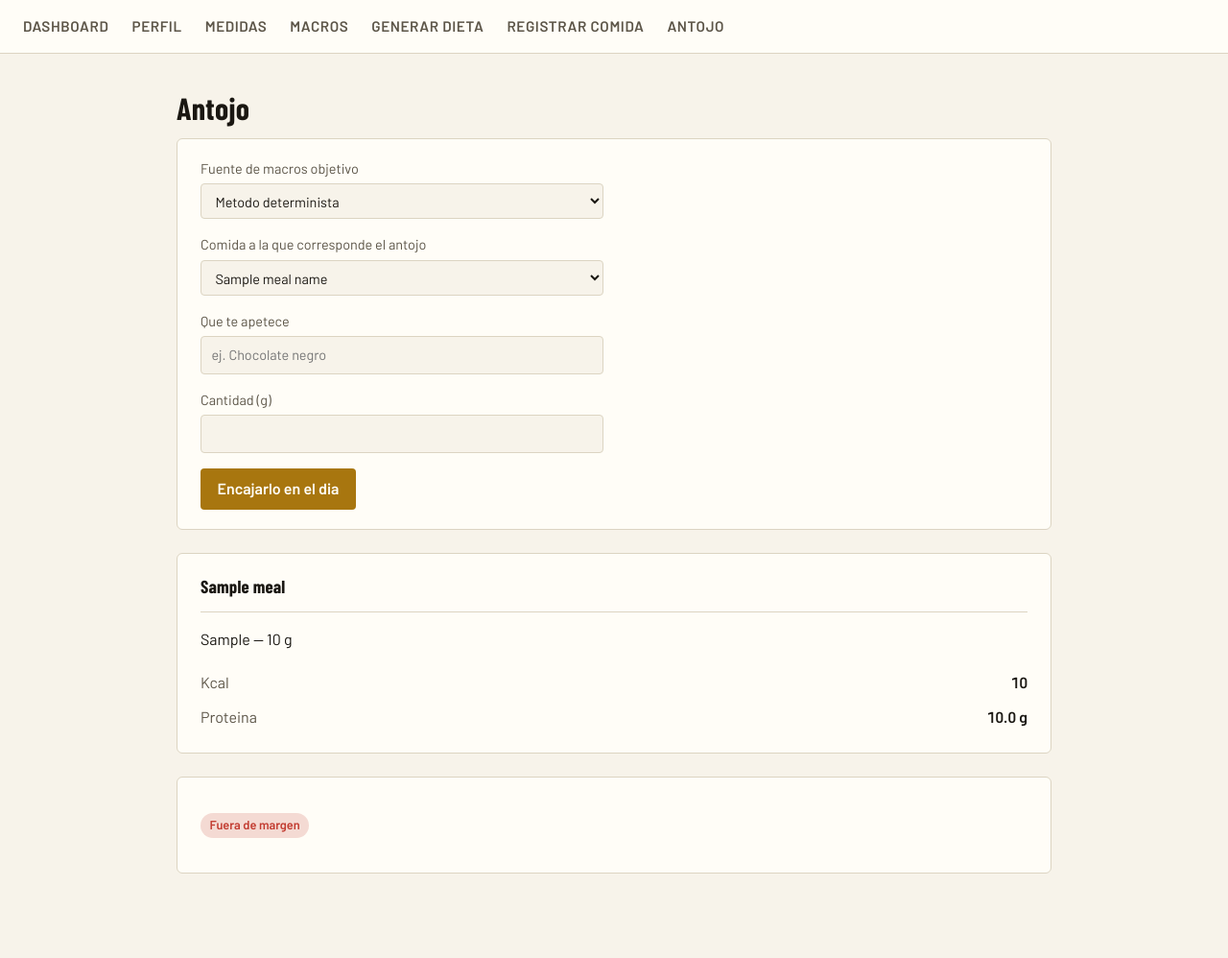
After one commit to Sorianoom/agente-nutricional, a FastAPI app: template app/templates/antojo.html in a window 1280 px wide. The commit adds this page. Shown: the whole page at 96% size. Run offline with FastAPI, Linux system fonts and the light colour scheme; the template is opened without the code that fills it: most values are stand-ins (such as "Sample title", 1, 10 or a date in 2020).

Commit message:
Add craving-fitting that regenerates the rest of the day around a fixed food

```diff
--- a/app/diet_generator.py
+++ b/app/diet_generator.py
@@ -29,12 +29,13 @@ MEAL_PROPOSAL_SCHEMA = {
     "additionalProperties": False,
 }
 
-DAY_SCHEMA = {
-    "type": "object",
-    "properties": {name: MEAL_PROPOSAL_SCHEMA for name in MEAL_NAMES},
-    "required": list(MEAL_NAMES),
-    "additionalProperties": False,
-}
+def _build_day_schema(meal_names: tuple) -> dict:
+    return {
+        "type": "object",
+        "properties": {name: MEAL_PROPOSAL_SCHEMA for name in meal_names},
+        "required": list(meal_names),
+        "additionalProperties": False,
+    }
 
 
 def within_tolerance(real: dict, target: dict, pct: float = 0.05) -> bool:
@@ -89,7 +90,9 @@ def _day_totals(meals: list) -> dict:
     return {key: sum(meal[key] for meal in meals) for key in MACRO_KEYS}
 
 
-def _call_agent_for_day(target: dict, goal: str, hints: dict, previous_attempt_note: str) -> dict:
+def _call_agent_for_day(
+    target: dict, goal: str, hints: dict, previous_attempt_note: str, meal_names: tuple = MEAL_NAMES
+) -> dict:
     AGENT_CWD.mkdir(parents=True, exist_ok=True)
     options = ClaudeAgentOptions(
         system_prompt=(
@@ -102,18 +105,18 @@ def _call_agent_for_day(target: dict, goal: str, hints: dict, previous_attempt_n
         cwd=str(AGENT_CWD),
         setting_sources=[],
         allowed_tools=[],
-        output_format={"type": "json_schema", "schema": DAY_SCHEMA},
+        output_format={"type": "json_schema", "schema": _build_day_schema(meal_names)},
     )
     hints_lines = [f"- {meal}: {hint}" for meal, hint in hints.items() if hint]
     hints_text = ("Directrices por comida (orientacion suave, no exacta):\n" + "\n".join(hints_lines) + "\n") if hints_lines else ""
     prompt = (
-        f"Objetivo del dia: {json.dumps(target, ensure_ascii=False)}\n"
+        f"Objetivo para estas comidas: {json.dumps(target, ensure_ascii=False)}\n"
         f"Objetivo del usuario: {goal}\n"
         f"Alimentos a evitar: {', '.join(EXCLUDED_FOODS)}\n"
         f"{hints_text}"
         f"{previous_attempt_note}"
-        "Propon desayuno, comida, merienda y cena con food_item (nombre de "
-        "producto de supermercado espanol) y quantity_grams."
+        f"Propon {', '.join(meal_names)} con food_item (nombre de producto de "
+        "supermercado espanol) y quantity_grams."
     )
 
     async def _run() -> dict:
@@ -145,13 +148,13 @@ def _call_agent_for_day(target: dict, goal: str, hints: dict, previous_attempt_n
     return anyio.run(_run)
 
 
-def generate_day(target: dict, goal: str, hints: dict) -> dict:
+def generate_day(target: dict, goal: str, hints: dict, meal_names: tuple = MEAL_NAMES) -> dict:
     note = ""
     meals: list = []
     totals: dict = {}
     for attempt in range(1, MAX_ATTEMPTS + 1):
-        proposal = _call_agent_for_day(target, goal, hints, note)
-        meals = [_resolve_meal(name, proposal[name]) for name in MEAL_NAMES]
+        proposal = _call_agent_for_day(target, goal, hints, note, meal_names)
+        meals = [_resolve_meal(name, proposal[name]) for name in meal_names]
         totals = _day_totals(meals)
         if within_tolerance(totals, target):
             return {"meals": meals, "totals": totals, "within_tolerance": True, "attempts": attempt}
--- a/app/main.py
+++ b/app/main.py
@@ -16,6 +16,7 @@ from app.db import get_connection
 from app.diet_generator import (
     MEAL_NAMES,
     _day_totals,
+    _resolve_meal,
     generate_day,
     generate_single_meal,
     remaining_budget,
@@ -631,6 +632,74 @@ def cerrar_dia(request: Request):
     return HTMLResponse('<div class="card"><p><span class="badge good">Dia cerrado</span></p></div>')
 
 
+@app.get("/antojo")
+def antojo_form(request: Request):
+    profile = get_user_profile()
+    template = templates.get_template("antojo.html")
+    return HTMLResponse(
+        template.render({"request": request, "profile": profile, "meal_names": MEAL_NAMES, "result": None})
+    )
+
+
+@app.post("/antojo")
+def antojo_fit(
+    request: Request,
+    method: str = Form(...),
+    craving_meal_name: str = Form(...),
+    craving_food_item: str = Form(...),
+    craving_quantity_grams: float = Form(...),
+):
+    profile = get_user_profile()
+    template = templates.get_template("antojo.html")
+    if profile is None:
+        return HTMLResponse(
+            template.render({"request": request, "profile": None, "meal_names": MEAL_NAMES, "result": None})
+        )
+
+    target = _current_macro_target(method, profile)
+    if target is None:
+        return HTMLResponse(
+            template.render(
+                {
+                    "request": request,
+                    "profile": profile,
+                    "meal_names": MEAL_NAMES,
+                    "result": None,
+                    "no_target_available": True,
+                }
+            )
+        )
+    macro_target, goal = target
+
+    craving_meal = _resolve_meal(craving_meal_name, {"food_item": craving_food_item, "quantity_grams": craving_quantity_grams})
+    budget = remaining_budget(macro_target, [craving_meal])
+
+    remaining_names = tuple(name for name in MEAL_NAMES if name != craving_meal_name)
+    rest_of_day = generate_day(budget, goal, {}, meal_names=remaining_names)
+
+    all_meals = sorted(
+        [craving_meal] + rest_of_day["meals"], key=lambda m: MEAL_NAMES.index(m["meal_name"])
+    )
+    totals = _day_totals(all_meals)
+    result = {
+        "meals": all_meals,
+        "totals": totals,
+        "within_tolerance": within_tolerance(totals, macro_target),
+    }
+
+    return HTMLResponse(
+        template.render(
+            {
+                "request": request,
+                "profile": profile,
+                "meal_names": MEAL_NAMES,
+                "result": result,
+                "target": macro_target,
+            }
+        )
+    )
+
+
 @app.get("/")
 def dashboard(request: Request):
     body_metrics_json = json.dumps(get_body_metrics_series())
--- /dev/null
+++ b/app/templates/antojo.html
@@ -0,0 +1,58 @@
+{% extends "base.html" %}
+{% block title %}Antojo{% endblock %}
+{% block content %}
+<h1>Antojo</h1>
+{% if not profile %}
+<div class="card"><p>Falta completar el <a href="/perfil">perfil</a>.</p></div>
+{% else %}
+<div class="card">
+  <form method="post" action="/antojo">
+    <label>Fuente de macros objetivo
+      <select name="method" required>
+        <option value="formula">Metodo determinista</option>
+        <option value="agent">Ultimo resultado de IA guardado</option>
+      </select>
+    </label>
+    <label>Comida a la que corresponde el antojo
+      <select name="craving_meal_name" required>
+        {% for name in meal_names %}
+        <option value="{{ name }}">{{ name | capitalize }}</option>
+        {% endfor %}
+      </select>
+    </label>
+    <label>Que te apetece
+      <input type="text" name="craving_food_item" required placeholder="ej. Chocolate negro">
+    </label>
+    <label>Cantidad (g)
+      <input type="number" step="0.1" name="craving_quantity_grams" required>
+    </label>
+    <button type="submit">Encajarlo en el dia</button>
+  </form>
+</div>
+
+{% if no_target_available %}
+<div class="card"><p>No hay ningun objetivo de macros disponible. Ve a <a href="/macros">Macros</a>.</p></div>
+{% endif %}
+
+{% if result %}
+<div class="card-grid">
+  {% for meal in result.meals %}
+  <div class="card">
+    <h3>{{ meal.meal_name | capitalize }}</h3>
+    <hr class="hr-thin">
+    <p>{{ meal.food_item }} — {{ meal.quantity_grams }} g</p>
+    <div class="macro-row"><span class="label">Kcal</span><span class="value">{{ "%.0f" | format(meal.kcal) }}</span></div>
+    <div class="macro-row"><span class="label">Proteina</span><span class="value">{{ "%.1f" | format(meal.protein_g) }} g</span></div>
+  </div>
+  {% endfor %}
+</div>
+<div class="card">
+  {% if result.within_tolerance %}
+  <p><span class="badge good">Dentro de margen (±5%)</span></p>
+  {% else %}
+  <p><span class="badge bad">Fuera de margen</span></p>
+  {% endif %}
+</div>
+{% endif %}
+{% endif %}
+{% endblock %}
--- a/app/templates/base.html
+++ b/app/templates/base.html
@@ -164,6 +164,7 @@
     <a href="/macros" {% if request.url.path == '/macros' %}class="active"{% endif %}>Macros</a>
     <a href="/generar-dieta" {% if request.url.path == '/generar-dieta' %}class="active"{% endif %}>Generar dieta</a>
     <a href="/registrar-comida" {% if request.url.path == '/registrar-comida' %}class="active"{% endif %}>Registrar comida</a>
+    <a href="/antojo" {% if request.url.path == '/antojo' %}class="active"{% endif %}>Antojo</a>
   </nav>
   <main class="page">
     {% block content %}{% endblock %}
```
Also changed, not shown: docs/superpowers/plans/2026-07-29-motor-compensacion-plan.md (+18 -13 lines), tests/test_antojo_page.py (added, +62 -0 lines), tests/test_diet_generator.py (+28 -0 lines).
